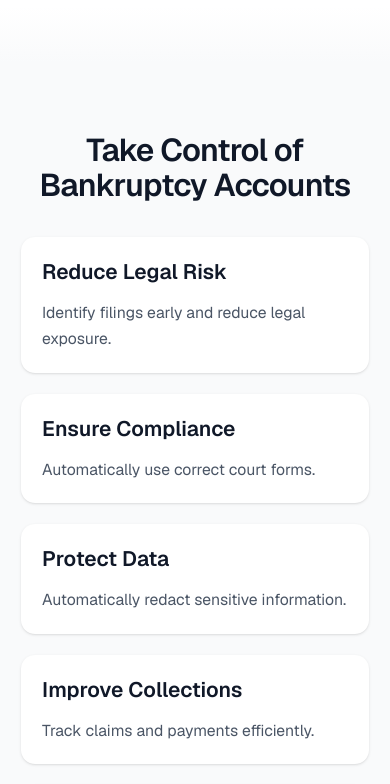
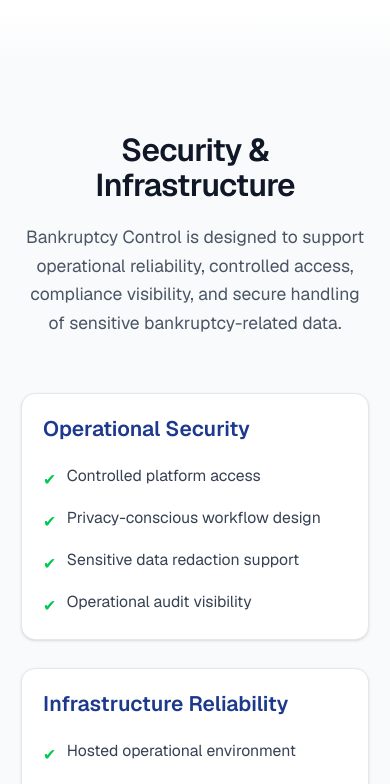
Before and after one commit to drumholliday/bc-website, a Next.js app: page / in a window 390 px wide. Shown: the part 6260-7044 px from the top of the page. Built offline with nearby package versions, Linux system fonts and the light colour scheme.

Commit message:
Added enterprise capabilities and security infrastructure sections

```diff
--- a/src/app/page.tsx
+++ b/src/app/page.tsx
@@ -52,6 +52,13 @@ export default function Home() {
               className="hover:text-blue-700 focus:outline-none focus:ring-2 focus:ring-blue-500 rounded transition"
             >
               Who We Serve
+            </a>
+
+             <a
+              href="#security"
+              className="hover:text-blue-700 focus:outline-none focus:ring-2 focus:ring-blue-500 rounded transition"
+            >
+              Security
             </a>
 
             <a href="#about" className="hover:text-blue-700 focus:outline-none focus:ring-2 focus:ring-blue-500 transition">
@@ -138,6 +145,14 @@ export default function Home() {
               className="hover:text-blue-700 focus:outline-none focus:ring-2 focus:ring-blue-500 rounded transition"
             >
               Who We Serve
+            </a>
+
+            <a
+              href="#security"
+              onClick={() => setMobileMenuOpen(false)}
+              className="hover:text-blue-700 focus:outline-none focus:ring-2 focus:ring-blue-500 rounded transition"
+            >
+              Security
             </a>
 
             <a
@@ -574,6 +589,95 @@ export default function Home() {
   </div>
 </motion.section>
 
+{/* Gradient Divide White to Gray */}
+<div className="h-16 bg-gradient-to-b from-white to-gray-50" />
+
+{/* SECURITY & INFRASTRUCTURE */}
+<motion.section
+  id="security"
+  className="scroll-mt-32 py-20 md:py-36 px-6 md:px-8 bg-gray-50"
+  initial={{ opacity: 0, y: 30 }}
+  whileInView={{ opacity: 1, y: 0 }}
+  transition={{ duration: 0.6 }}
+  viewport={{ once: true, amount: 0.3 }}
+>
+  <div className="max-w-7xl mx-auto">
+    <div className="text-center mb-16">
+      <h2 className="text-4xl md:text-5xl font-semibold tracking-tight mb-6">
+        Security & Infrastructure
+      </h2>
+
+      <p className="text-xl text-gray-600 max-w-3xl mx-auto leading-relaxed">
+        Bankruptcy Control is designed to support operational reliability,
+        controlled access, compliance visibility, and secure handling of
+        sensitive bankruptcy-related data.
+      </p>
+    </div>
+
+    <div className="grid grid-cols-1 md:grid-cols-2 gap-8">
+      {[
+        {
+          title: "Operational Security",
+          items: [
+            "Controlled platform access",
+            "Privacy-conscious workflow design",
+            "Sensitive data redaction support",
+            "Operational audit visibility",
+          ],
+        },
+        {
+          title: "Infrastructure Reliability",
+          items: [
+            "Hosted operational environment",
+            "System backup and recovery processes",
+            "Integrated monitoring workflows",
+            "Scalable web-based platform access",
+          ],
+        },
+        {
+          title: "Compliance Support",
+          items: [
+            "Court workflow management",
+            "Compliance-oriented reporting",
+            "Operational tracking and history",
+            "Portfolio oversight tools",
+          ],
+        },
+        {
+          title: "Workflow Continuity",
+          items: [
+            "Centralized operational visibility",
+            "Work queue management",
+            "Integrated servicing workflows",
+            "Cross-team coordination support",
+          ],
+        },
+      ].map((section) => (
+        <div
+          key={section.title}
+          className="bg-white rounded-2xl shadow-sm border border-gray-200 p-6 md:p-8 transition duration-300 hover:-translate-y-2 hover:shadow-xl"
+        >
+          <h3 className="text-2xl font-semibold mb-6 text-blue-900">
+            {section.title}
+          </h3>
+
+          <ul className="space-y-4">
+            {section.items.map((item) => (
+              <li
+                key={item}
+                className="flex items-start gap-3 text-gray-700 text-lg"
+              >
+                <span className="text-green-500 mt-1">✔</span>
+                <span>{item}</span>
+              </li>
+            ))}
+          </ul>
+        </div>
+      ))}
+    </div>
+  </div>
+</motion.section>
+
       {/* Gradient Divide White to Gray */}
       <div className="h-16 bg-gradient-to-b from-white to-gray-50" />
 
```
